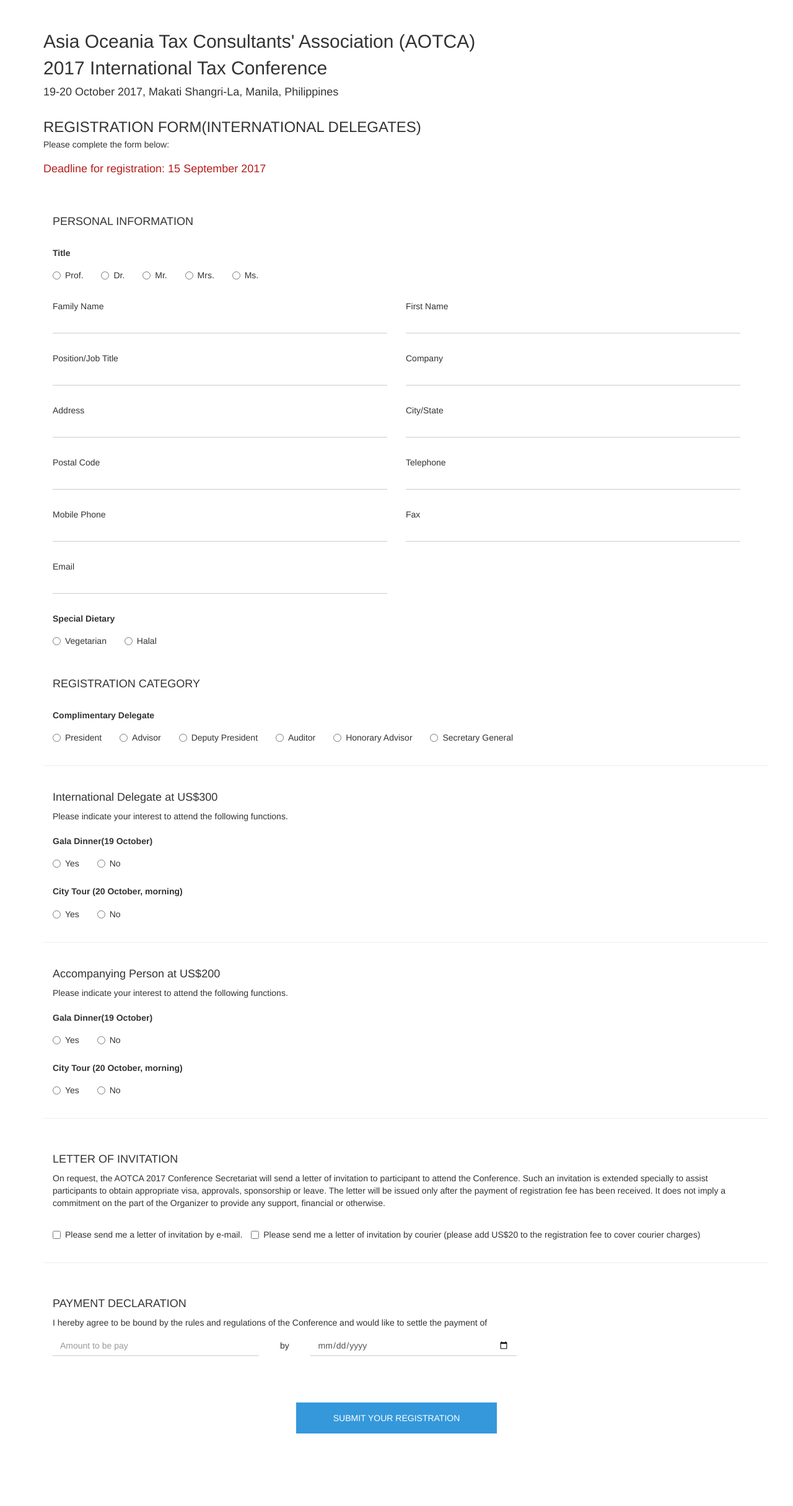
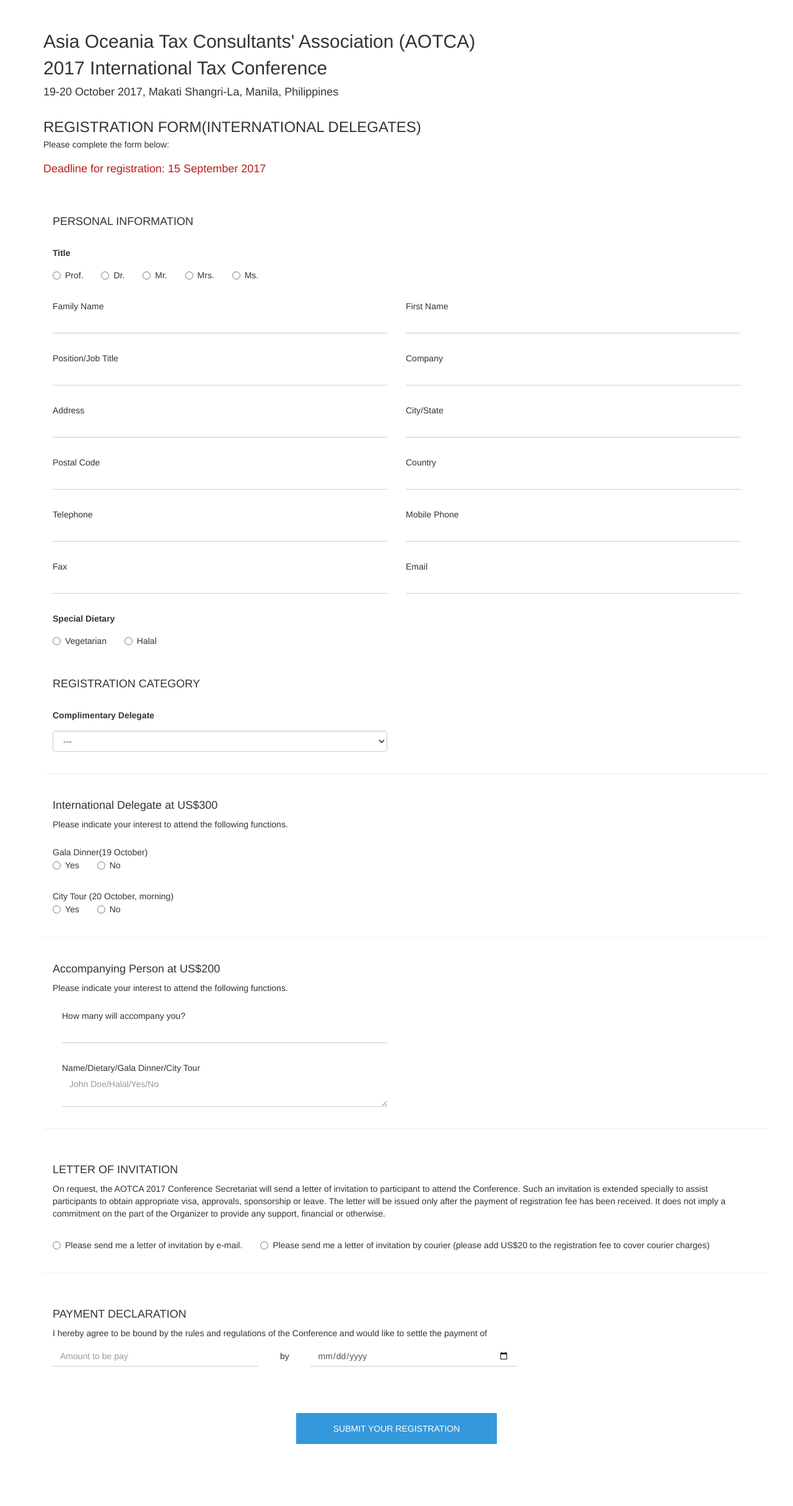
Before and after one commit to aotca2017/aotca2017international, a Jekyll site: the page built from index.html, in a window 1280 px wide. Shown: the whole page at 62% size. Built offline with Jekyll 4.4.1, drawn with Linux system fonts in a browser that asks for light colours.

Commit message:
Update data

```diff
--- a/_includes/content.html
+++ b/_includes/content.html
@@ -7,7 +7,7 @@
     <script type="text/javascript">var submitted = false;</script>
     <iframe name="hidden_iframe" id="hidden_iframe" style="display:none;)"></iframe>
 
-    <form id="form-content" name="" action="#" class="form-content clearfix" target="hidden_iframe" method="POST">
+    <form id="form-content" name="" action="https://docs.google.com/forms/d/e/1FAIpQLScznPoVZ9dgVGRVgg4bzkU0Jb45lwvnpX3kOAGqPj6VVULRqQ/formResponse" class="form-content clearfix" target="hidden_iframe" method="POST">
         <div class="form-item radio clearfix col-md-12">
             <h2 class="form-header">PERSONAL INFORMATION</h2>
             <span class="content-title stylized-header">Title</span>
@@ -26,170 +26,171 @@
             <label class="radio-inline">
                 <input class="radioTitle" type="radio" name="titleRadio" value="Ms">Ms.
             </label>
-            <input class="hidden radioListValue" name="entry.347932930" id="entry.347932930" value="">
+            <input class="hidden radioListValue" name="entry.719120494" id="entry.719120494" value="">
         </div>
 
         <div class="form-item clearfix col-md-6">
             <span class="content-title stylized-header">Family Name</span>
-            <input class="content-input form-control" name="entry.1748056055" id="entry.1748056055" autocomplete="off" required type="text" value="" aria-required="true" aria-invalid="false">
+            <input class="content-input form-control" name="entry.2015270098" id="entry.2015270098" autocomplete="off" required type="text" value="" aria-required="true" aria-invalid="false">
         </div>
 
         <div class="form-item clearfix col-md-6">
             <span class="content-title stylized-header">First Name</span>
-            <input class="content-input form-control" name="entry.1465507989" id="entry.1465507989" autocomplete="off" required type="text" value="" aria-required="true" aria-invalid="false">
+            <input class="content-input form-control" name="entry.1548922201" id="entry.1548922201" autocomplete="off" required type="text" value="" aria-required="true" aria-invalid="false">
         </div>
 
         <div class="form-item clearfix col-md-6">
             <span class="content-title stylized-header">Position/Job Title</span>
-            <input class="content-input form-control" name="entry.1274405084" id="entry.1274405084" autocomplete="off" required type="text" value="" aria-required="true" aria-invalid="false">
+            <input class="content-input form-control" name="entry.424203455" id="entry.424203455" autocomplete="off" required type="text" value="" aria-required="true" aria-invalid="false">
         </div>
 
         <div class="form-item clearfix col-md-6">
             <span class="content-title stylized-header">Company</span>
-            <input class="content-input form-control" name="entry.1345118129" id="entry.1345118129" autocomplete="off" required type="text" value="" aria-required="true" aria-invalid="false">
+            <input class="content-input form-control" name="entry.896413170" id="entry.896413170" autocomplete="off" required type="text" value="" aria-required="true" aria-invalid="false">
         </div>
 
         <div class="form-item clearfix col-md-6">
             <span class="content-title stylized-header">Address</span>
-            <input class="content-input form-control" name="entry.1002303056" id="entry.1002303056" autocomplete="off" required type="text" value="" aria-required="true" aria-invalid="false">
+            <input class="content-input form-control" name="entry.2132126832" id="entry.2132126832" autocomplete="off" required type="text" value="" aria-required="true" aria-invalid="false">
         </div>
 
         <div class="form-item clearfix col-md-6">
             <span class="content-title stylized-header">City/State</span>
-            <input class="content-input form-control" name="entry.572929657" id="entry.572929657" autocomplete="off" required type="text" value="" aria-required="true" aria-invalid="false">
+            <input class="content-input form-control" name="entry.169300204" id="entry.169300204" autocomplete="off" required type="text" value="" aria-required="true" aria-invalid="false">
         </div>
 
         <div class="form-item clearfix col-md-6">
             <span class="content-title stylized-header">Postal Code</span>
-            <input class="content-input form-control" name="entry.264134874" id="entry.264134874" autocomplete="off" required type="number" value="" aria-required="true" aria-invalid="false">
+            <input class="content-input form-control" name="entry.1541732546" id="entry.1541732546" autocomplete="off" required type="number" value="" aria-required="true" aria-invalid="false">
+        </div>
+
+        <div class="form-item clearfix col-md-6">
+            <span class="content-title stylized-header">Country</span>
+            <input class="content-input form-control" name="entry.1438071820" id="entry.1438071820" autocomplete="off" required type="text" value="" aria-required="true" aria-invalid="false">
         </div>
 
         <div class="form-item clearfix col-md-6">
             <span class="content-title stylized-header">Telephone</span>
-            <input class="content-input form-control" name="entry.876714282" id="entry.876714282" autocomplete="off"  type="number" value="" aria-required="true" aria-invalid="false">
+            <input class="content-input form-control" name="entry.975228424" id="entry.975228424" autocomplete="off"  type="number" value="" aria-required="true" aria-invalid="false">
         </div>
 
         <div class="form-item clearfix col-md-6">
             <span class="content-title stylized-header">Mobile Phone</span>
-            <input class="content-input form-control" name="entry.1246494802" id="entry.1246494802" autocomplete="off" required type="number" value="" aria-required="true" aria-invalid="false">
+            <input class="content-input form-control" name="entry.1633386272" id="entry.1633386272" autocomplete="off" required type="number" value="" aria-required="true" aria-invalid="false">
         </div>
 
         <div class="form-item clearfix col-md-6">
             <span class="content-title stylized-header">Fax</span>
-            <input class="content-input form-control" name="entry.1925465022" id="entry.1925465022" autocomplete="off"  type="number" value="" aria-required="true" aria-invalid="false">
+            <input class="content-input form-control" name="entry.1760904086" id="entry.1760904086" autocomplete="off"  type="number" value="" aria-required="true" aria-invalid="false">
         </div>
 
         <div class="form-item clearfix col-md-6">
             <span class="content-title stylized-header">Email</span>
-            <input class="content-input form-control" name="entry.282932038" id="entry.282932038" autocomplete="off" required type="email" value="" aria-required="true" aria-invalid="false">
+            <input class="content-input form-control" name="entry.283277746" id="entry.283277746" autocomplete="off" required type="email" value="" aria-required="true" aria-invalid="false">
         </div>
 
-        <div class="form-item dietary clearfix col-md-12">
+        <div class="form-item delegate-dietary clearfix col-md-12">
             <span class="content-title stylized-header">Special Dietary</span>
             <label class="radio-inline">
-                <input class="dietaryRegistration" type="radio" name="dietaryRadio" value="Vegetarian" required>Vegetarian
+                <input class="dietaryRegistration" type="radio" name="delegateDietary" value="Vegetarian" required>Vegetarian
             </label>
             <label class="radio-inline">
-                <input class="dietaryRegistration" type="radio" name="dietaryRadio" value="Halal">Halal
+                <input class="dietaryRegistration" type="radio" name="delegateDietary" value="Halal">Halal
             </label>
-            <input class="hidden radioListValue" name="entry.387386757" id="entry.387386757" value="">
+            <input class="hidden radioListValue" name="entry.1073172025" id="entry.1073172025" value="">
         </div>
 
-        <div class="form-item officer clearfix col-md-12">
+        <div class="form-item officer clearfix col-md-6">
             <h2 class="form-header">REGISTRATION CATEGORY</h2>
             <span class="content-title stylized-header">Complimentary Delegate</span>
-            <label class="radio-inline">
-                <input class="officerRegistration" type="radio" name="registrationRadio" value="President">President
-            </label>
-            <label class="radio-inline">
-                <input class="officerRegistration" type="radio" name="registrationRadio" value="Advisor">Advisor
-            </label>
-            <label class="radio-inline">
-                <input class="officerRegistration" type="radio" name="registrationRadio" value="Deputy President">Deputy President
-            </label>
-            <label class="radio-inline">
-                <input class="officerRegistration" type="radio" name="registrationRadio" value="Auditor">Auditor
-            </label>
-            <label class="radio-inline">
-                <input class="officerRegistration" type="radio" name="registrationRadio" value="Honorary Advisor">Honorary Advisor
-            </label>
-            <label class="radio-inline">
-                <input class="officerRegistration" type="radio" name="registrationRadio" value="Secretary General">Secretary General
-            </label>
-            <input class="hidden radioListValue" name="entry.387386757" id="entry.387386757" value="">
+            <select class="form-control " required="" id="entry.805758344" name="entry.805758344" class="menu-select" aria-required="true" aria-invalid="false">
+                <option class="menu-choice" name="entry.805758344" id="entry.805758344"  value="">---</option>
+                <option value="President">President</option>
+                <option value="Advisor">Advisor</option>
+                <option value="Deputy President">Deputy President</option>
+                <option value="Auditor">Auditor</option>
+                <option value="Honorary Advisor">Honorary Advisor</option>
+                <option value="Secretary General">Secretary General</option>
+                <option value="Treasurer">Treasurer</option>
+                <option value="Representative of member body">Representative of member body</option>
+
+            </select>
         </div>
 
         <hr class="hr col-md-12"/>
+
 
         <div class="form-item header-bottom clearfix col-md-12">
             <h2 class="form-header stylized-header">International Delegate at US$300</h2>
             <p class="content-description">Please indicate your interest to attend the following functions.</p>
         </div>
 
-        <div class="form-item gala-dinner clearfix col-md-12">
+        <div class="form-item delegate-dinner clearfix col-md-12">
             <span class="content-title stylized-header">Gala Dinner(19 October)</span>
             <label class="radio-inline">
-                <input class="dinnerRegistration" type="radio" name="dietaryRadio" value="Yes" required>Yes
+                <input class="delegateDinner" type="radio" name="delegateDinner" value="Yes" required>Yes
             </label>
             <label class="radio-inline">
-                <input class="dinnerRegistration" type="radio" name="dietaryRadio" value="No">No
+                <input class="delegateDinner" type="radio" name="delegateDinner" value="No">No
             </label>
-            <input class="hidden radioListValue" name="entry.387386757" id="entry.387386757" value="">
+            <input class="hidden radioListValue" name="entry.209857959" id="entry.209857959" value="">
         </div>
 
-        <div class="form-item city-tour clearfix col-md-12">
+        <div class="form-item delegate-tour clearfix col-md-12">
             <span class="content-title stylized-header">City Tour (20 October, morning)</span>
             <label class="radio-inline">
-                <input class="cityRegistration" type="radio" name="dietaryRadio" value="Yes" required>Yes
+                <input class="delegateTour" type="radio" name="delegateTour" value="Yes" required>Yes
             </label>
             <label class="radio-inline">
-                <input class="cityRegistration" type="radio" name="dietaryRadio" value="No">No
+                <input class="delegateTour" type="radio" name="delegateTour" value="No">No
             </label>
-            <input class="hidden radioListValue" name="entry.387386757" id="entry.387386757" value="">
+            <input class="hidden radioListValue" name="entry.1612703363" id="entry.1612703363" value="">
+        </div>
+
+
+
+        <hr class="hr col-md-12"/>
+        <div class="additional-person-container">
+            <div class="form-item header-bottom clearfix col-md-12">
+                <h2 class="form-header stylized-header">Accompanying Person at US$200</h2>
+                <p class="content-description">Please indicate your interest to attend the following functions.</p>
+            </div>
+            <div class="additional-person-list col-md-12">
+                <div class="form-item clearfix col-md-6">
+                    <span class="content-title stylized-header">How many will accompany you? </span>
+                    <input class="content-input form-control" name="entry.350075210" id="entry.350075210" autocomplete="off" required type="number" value="" aria-required="true" aria-invalid="false">
+                </div>
+            </div>
+            <div class="additional-person-list col-md-12">
+                <div class="form-item clearfix col-md-6">
+                    <span class="content-title stylized-header">Name/Dietary/Gala Dinner/City Tour</span>
+                    <textarea class="content-input form-control" placeholder="John Doe/Halal/Yes/No" name="entry.902056822" id="entry.902056822" autocomplete="off" required type="text" value="" aria-required="true" aria-invalid="false"></textarea>
+                </div>
+            </div>
+
+
         </div>
 
         <hr class="hr col-md-12"/>
 
-        <div class="form-item header-bottom clearfix col-md-12">
-            <h2 class="form-header stylized-header">Accompanying Person at US$200</h2>
-            <p class="content-description">Please indicate your interest to attend the following functions.</p>
-        </div>
 
-        <div class="form-item gala-dinner2 clearfix col-md-12">
-            <span class="content-title stylized-header">Gala Dinner(19 October)</span>
-            <label class="radio-inline">
-                <input class="dinnerRegistration" type="radio" name="dietaryRadio" value="Yes" required>Yes
-            </label>
-            <label class="radio-inline">
-                <input class="dinnerRegistration" type="radio" name="dietaryRadio" value="No">No
-            </label>
-            <input class="hidden radioListValue" name="entry.387386757" id="entry.387386757" value="">
-        </div>
 
-        <div class="form-item city-tour2 clearfix col-md-12">
-            <span class="content-title stylized-header">City Tour (20 October, morning)</span>
-            <label class="radio-inline">
-                <input class="cityRegistration" type="radio" name="dietaryRadio" value="Yes" required>Yes
-            </label>
-            <label class="radio-inline">
-                <input class="cityRegistration" type="radio" name="dietaryRadio" value="No">No
-            </label>
-            <input class="hidden radioListValue" name="entry.387386757" id="entry.387386757" value="">
-        </div>
 
-        <hr class="hr col-md-12"/>
-
-        <div class="form-item  clearfix col-md-12">
+        <div class="form-item letter-invitation clearfix col-md-12">
             <h2 class="form-header stylized-header">LETTER OF INVITATION</h2>
             <p class="form-description">On request, the AOTCA 2017 Conference Secretariat will send a letter of invitation to participant to attend the Conference.  Such an invitation is extended specially to assist participants to obtain appropriate visa, approvals, sponsorship or leave.  The letter will be issued only after the payment of registration fee has been received.  It does not imply a commitment on the part of the Organizer to provide any support, financial or otherwise. </p>
             <br/>
-            <label class="checkbox-inline">
-                <input type="checkbox" value="">Please send me a letter of invitation by e-mail.
+
+
+
+            <label class="radio-inline">
+                <input class="letterInvitation" type="radio" name="letterInvitation" value="Send Invitation via Email" required>Please send me a letter of invitation by e-mail.
             </label>
-            <label class="checkbox-inline">
-                <input type="checkbox" value="">Please send me a letter of invitation by courier (please add US$20 to the registration fee to cover courier charges)
+            <label class="radio-inline">
+                <input class="letterInvitation" type="radio" name="letterInvitation" value="Send Invitation via Courier">Please send me a letter of invitation by courier (please add US$20 to the registration fee to cover courier charges)
             </label>
-            <input class="hidden checkListValue" name="entry.387386757" id="entry.387386757" value="">
+
+            <input class="hidden radioListValue" name="entry.193270809" id="entry.193270809" value="">
 
         </div>
 
@@ -198,9 +199,9 @@
         <div class="form-item  clearfix col-md-12">
             <h2 class="form-header stylized-header">PAYMENT DECLARATION</h2>
             <p class="form-description">I hereby agree to be bound by the rules and regulations of the Conference and would like to settle the payment of</p>
-            <input class="content-input declaration form-control" placeholder="Amount to be pay" name="entry.2108846572" id="entry.2108846572" autocomplete="off" required type="number" value="" aria-required="true" aria-invalid="false">
+            <input class="content-input declaration form-control" placeholder="Amount to be pay" name="entry.2019220793" id="entry.2019220793" autocomplete="off" required type="number" value="" aria-required="true" aria-invalid="false">
             <span class="separator">by</span>
-            <input class="content-input declaration form-control" placeholder="" name="entry.650012554" id="entry.650012554" autocomplete="off" required type="date" value="" aria-required="true" aria-invalid="false">
+            <input class="content-input declaration form-control" placeholder="" name="entry.135134335" id="entry.135134335" autocomplete="off" required type="date" value="" aria-required="true" aria-invalid="false">
         </div>
 
         <div class="content-button-container col-md-12">
--- a/_sass/home.sass
+++ b/_sass/home.sass
@@ -50,7 +50,7 @@
           display: block
           margin-top: 30px
           margin-bottom: 15px
-      &.dietary
+      &.delegate-dietary
         .content-title
           font-weight: bold
           margin-bottom: 15px
@@ -77,6 +77,11 @@
         display: table
         margin-left: auto
         margin-right: auto
+
+#additional
+  float: left
+  margin-top: 30px
+  margin-bottom: 30px
 
 
 .modal.fade
--- a/js/main.js
+++ b/js/main.js
@@ -1,19 +1,68 @@
 
 $(".radioTitle[name='titleRadio']").click(function () {
-    radioListValue = this.value;
+    var radioListValue = this.value;
     $(".radio .radioListValue").val(radioListValue);
 
 });
 
-$(".officerRegistration[name='registrationRadio']").click(function () {
-    radioListValue = this.value;
-    $(".officer .radioListValue").val(radioListValue);
+$(".dietaryRegistration[name='delegateDietary']").click(function () {
+    var radioListValue = this.value;
+    $(".delegate-dietary .radioListValue").val(radioListValue);
+});
+
+$(".delegateDinner[name='delegateDinner']").click(function () {
+    var radioListValue = this.value;
+    $(".delegate-dinner .radioListValue").val(radioListValue);
 
 });
 
-$(".dietaryRegistration[name='registrationRadio']").click(function () {
-    radioListValue = this.value;
-    $(".dietary .radioListValue").val(radioListValue);
+$(".delegateTour[name='delegateTour']").click(function () {
+    var radioListValue = this.value;
+    $(".delegate-tour .radioListValue").val(radioListValue);
+
+});
+
+$(".accompanyingDietary[name='accompanyingDietary']").click(function () {
+    var radioListValue = this.value;
+    $(".accompanying-dietary .radioListValue").val(radioListValue);
+
+});
+
+
+$(".accompanyingDinner[name='accompanyingDinner']").click(function () {
+    var radioListValue = this.value;
+    $(".accompanying-dinner .radioListValue").val(radioListValue);
+
+});
+
+
+$(".accompanyingTour[name='accompanyingTour']").click(function () {
+    var radioListValue = this.value;
+    $(".accompanying-tour .radioListValue").val(radioListValue);
+
+});
+
+$(".additionalDietary[name='additionalDietary']").click(function () {
+    var radioListValue = this.value;
+    $(".additional-dietary .radioListValue").val(radioListValue);
+
+});
+
+$(".additionalDinner[name='additionalDinner']").click(function () {
+    var radioListValue = this.value;
+    $(".additional-dinner .radioListValue").val(radioListValue);
+
+});
+
+$(".additionalTour[name='additionalTour']").click(function () {
+    var radioListValue = this.value;
+    $(".additional-tour .radioListValue").val(radioListValue);
+
+});
+
+$(".letterInvitation[name='letterInvitation']").click(function () {
+    var radioListValue = this.value;
+    $(".letter-invitation .radioListValue").val(radioListValue);
 
 });
 
@@ -32,3 +81,47 @@
         $("#myModal").modal('hide');
     }, 2000);
 });
+
+
+
+// $("#additional").on("click",function () {
+//
+//     var additional = $('<div class="additional-person-list">' +
+//         '<div class="form-item clearfix col-md-6">' +
+//         '<span class="content-title stylized-header">Full Name</span>' +
+//         '<input class="content-input form-control" name="entry.1921757688" id="entry.1921757688" autocomplete="off" required type="text" value="" aria-required="true" aria-invalid="false">' +
+//         '</div>' +
+//         '<div class="form-item additional-dietary clearfix col-md-12">' +
+//         '<span class="content-title stylized-header">Special Dietary</span>' +
+//         '<label class="radio-inline">' +
+//         '<input class="additionalDietary" type="radio" name="additionalDietary" value="Vegetarian" required>Vegetarian' +
+//         '</label>' +
+//         '<label class="radio-inline">' +
+//         '<input class="additionalDietary" type="radio" name="additionalDietary" value="Halal">Halal' +
+//         '</label>' +
+//         '<input class="hidden radioListValue" name="entry.1952409614" id="entry.1952409614" value="">' +
+//         '</div>' +
+//         '<div class="form-item additional-dinner clearfix col-md-12">' +
+//         '<span class="content-title stylized-header">Gala Dinner(19 October)</span>' +
+//         '<label class="radio-inline">' +
+//         '<input class="additionalDinner" type="radio" name="additionalDinner" value="Yes" required>Yes' +
+//         '</label>' +
+//         '<label class="radio-inline">' +
+//         '<input class="additionalDinner" type="radio" name="additionalDinner" value="No">No' +
+//         '</label>' +
+//         '<input class="hidden radioListValue" name="entry.1234762368" id="entry.1234762368" value="">' +
+//         '</div>' +
+//         '<div class="form-item additional-tour clearfix col-md-12">' +
+//         '<span class="content-title stylized-header">City Tour (20 October, morning)</span>' +
+//         '<label class="radio-inline">' +
+//         '<input class="additionalTour" type="radio" name="additionalTour" value="Yes" required>Yes' +
+//         '</label>' +
+//         '<label class="radio-inline">' +
+//         '<input class="additionalTour" type="radio" name="additionalTour" value="No">No' +
+//         '</label>' +
+//         '<input class="hidden radioListValue" name="entry.1428386918" id="entry.1428386918" value="">' +
+//         '</div>' +
+//         '</div>');
+//
+//     $(".additional-person-container").append(additional);
+// });
```
